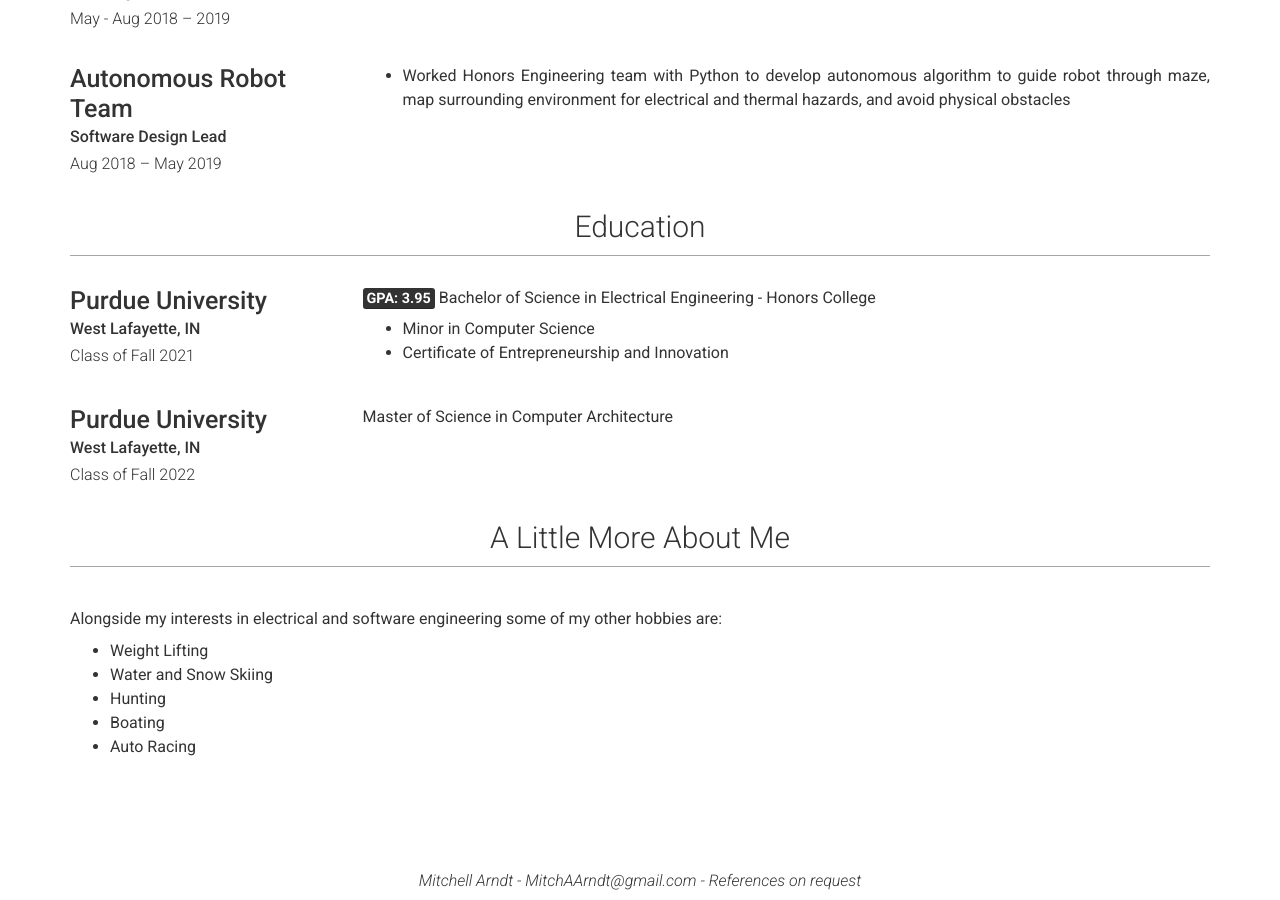
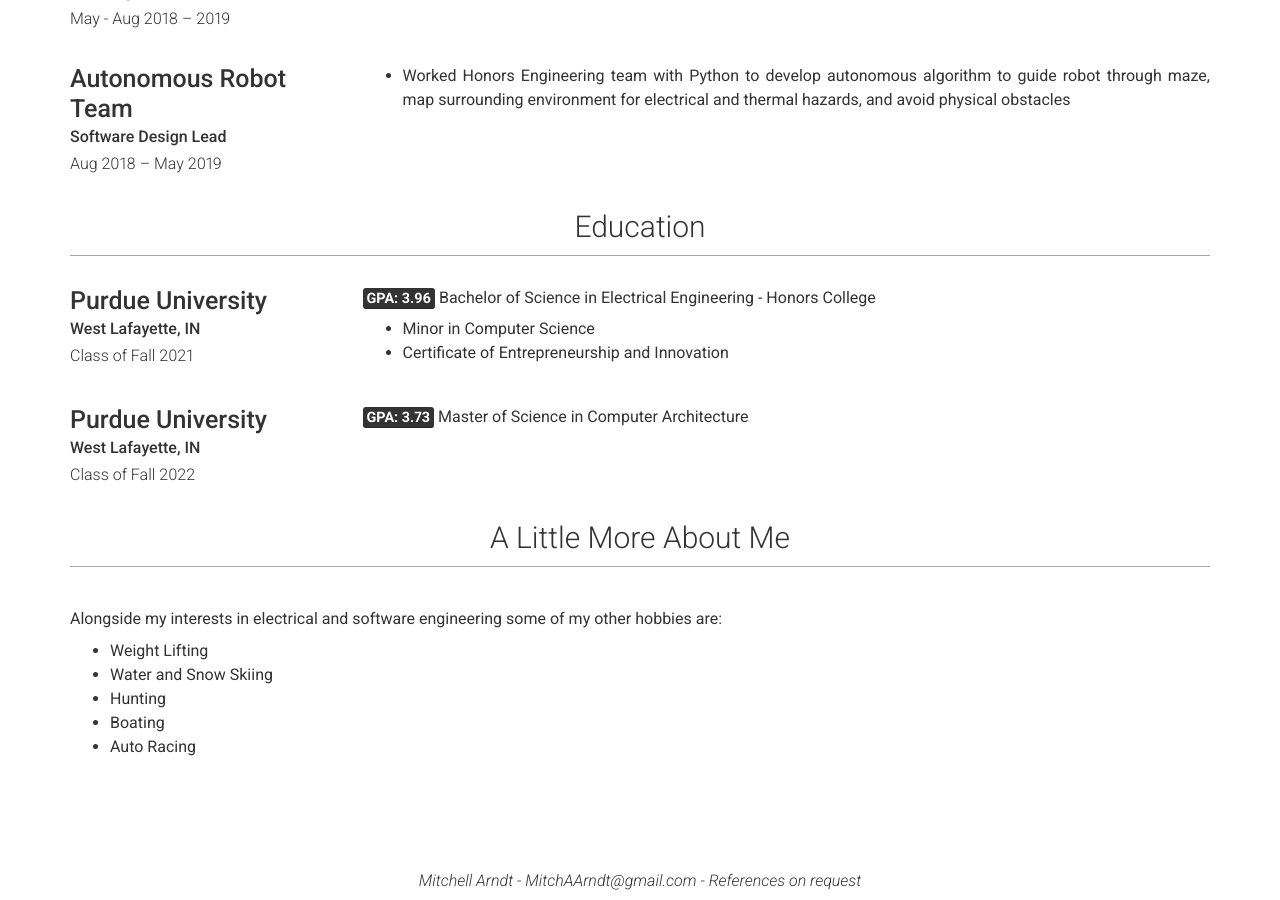
Before and after one commit to MArndt26/marndt26.github.io, a Jekyll site: the page built from index.md, in a window 1280 px wide and 900 px high, scrolled down 12098 px. Built offline with Jekyll 4.4.1, drawn with Linux system fonts in a browser that asks for light colours; nearby versions of some CDN libraries.

Commit message:
updated gpa for masters and final undergrad

```diff
--- a/_data/education.yml
+++ b/_data/education.yml
@@ -7,7 +7,7 @@
   # quote: >
   #   Short institution or course description (optional)
   description: | # this will include new lines to allow paragraphs
-    <mark><strong>GPA: 3.95</strong></mark>
+    <mark><strong>GPA: 3.96</strong></mark>
     Bachelor of Science in Electrical Engineering - Honors College
     - Minor in Computer Science
     - Certificate of Entrepreneurship and Innovation
@@ -19,4 +19,5 @@
   # quote: >
   #   Short institution or course description (optional)
   description: | # this will include new lines to allow paragraphs
+    <mark><strong>GPA: 3.73</strong></mark>
     Master of Science in Computer Architecture
```
